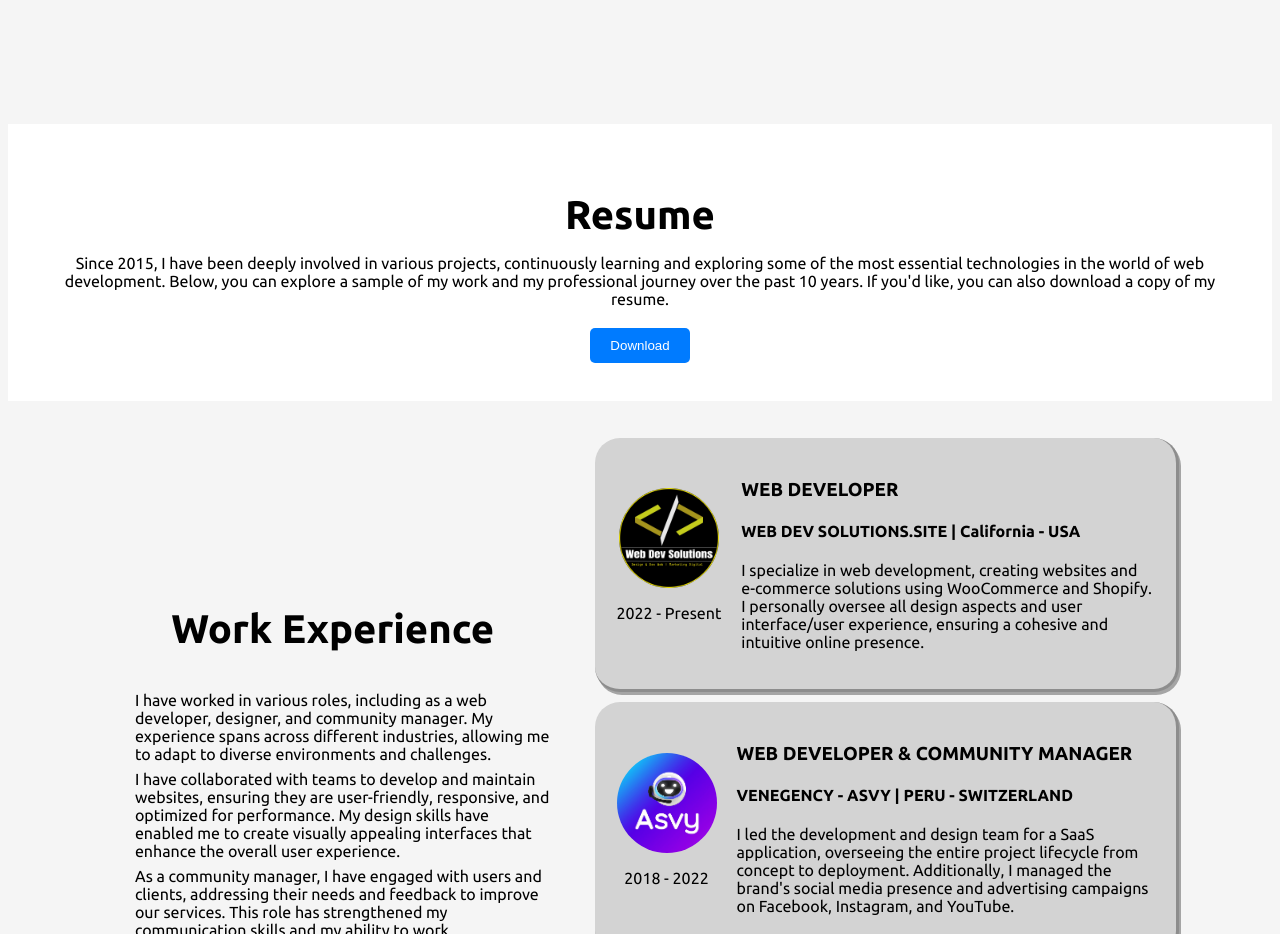
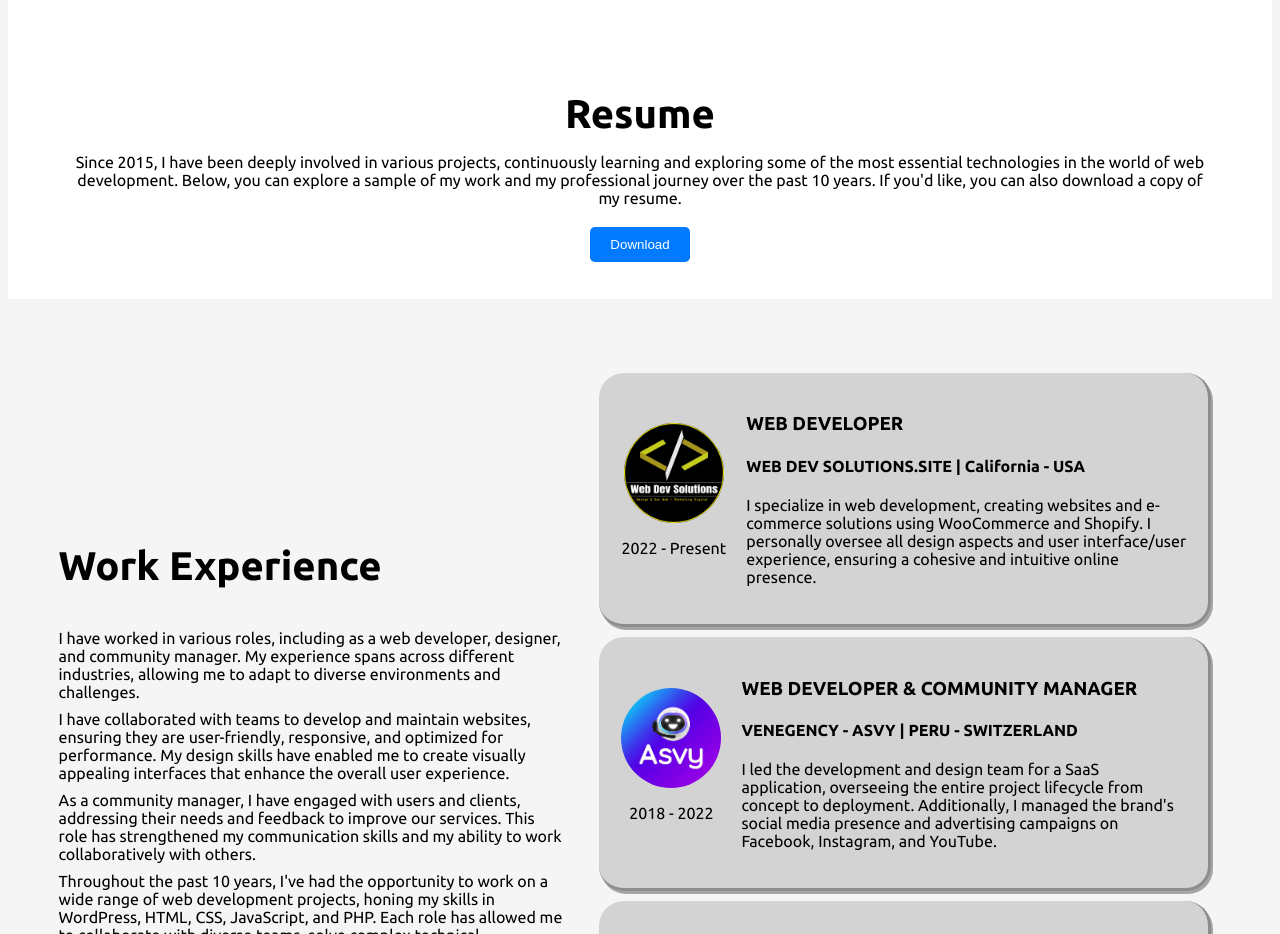
Before and after one commit to victorjhernandez06/victordev06, a plain HTML site: page index.html in a window 1280 px wide. Shown: the part 681-1615 px from the top of the page. Drawn offline with Linux system fonts and the light colour scheme.

Commit message:
Issues Fixes: -Capital letters, -Spaces in padding, -Repetitive Code, -Margins

```diff
--- a/css/style.css
+++ b/css/style.css
@@ -27,8 +27,8 @@ header {
     flex-direction: row;
     align-items: center;
     justify-content: center;
-    gap: 5px;
-    padding: 10%;
+    gap: 2%;
+    padding: 5%;
     align-content: stretch;
 }
 
@@ -49,10 +49,9 @@ header {
 }
 
 .container__download {
-    /* padding: 10%; */
     display: block;
     margin: 0 auto;
-    padding: 3%;
+    padding: 5%;
     padding-bottom: 0;
     text-align: center;
 }
@@ -60,32 +59,25 @@ header {
 .section__experience {
     display: grid;
     grid-template-columns: 40% 50%;
-    gap: 10px;
-    padding: 2px;
-    margin: 2%;
+    gap: 2%;
+   padding: 5% 0 5% 0;
+    margin: 0;
     justify-content: center;
 }
 
 .experience__myself {
     display: flex;
     flex-direction: column;
-    align-items: center;
     justify-content: center;
-    gap: 5px;
-    margin-top: 5%;
-    padding: 5%;
 }
 
-.work__title {
-    text-align: center;
-    font-weight: 800;
+h2.work__title {
     font-size: 2.5em;
 }
 
-
 .work__text {
-    margin-left: 20px;
-    margin-top: 0;
+    /*margin-left: 20px;*/
+    margin-top: 7px;
     margin-bottom: 2px;
 }
 
--- a/index.html
+++ b/index.html
@@ -284,11 +284,11 @@
                     PHP.
                 </p>
                 <ul>
-                    <li>profesional websites.</li>
+                    <li>Profesional Websites.</li>
                     <li>Attractive e-commerce.</li>
-                    <li>landing pages.</li>
-                    <li>portfolios.</li>
-                    <li>business.</li>
+                    <li>Landing pages.</li>
+                    <li>Portfolios.</li>
+                    <li>Business.</li>
                     <li>and many other pages.</li>
                 </ul>
                 <div class="collection__button">
```
